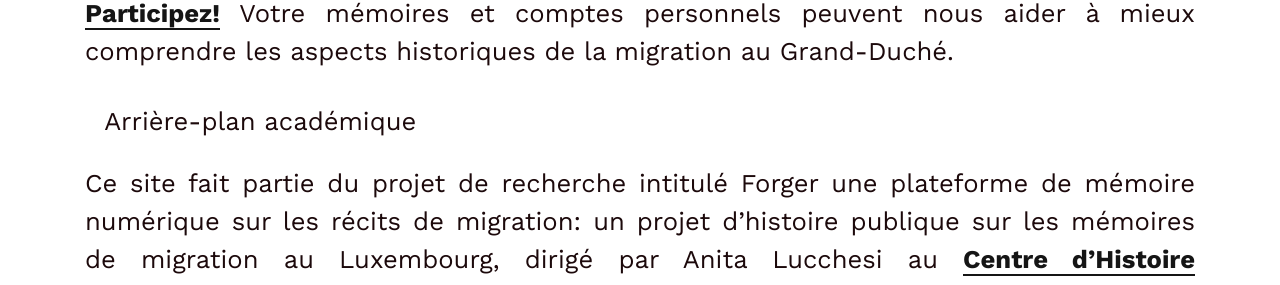
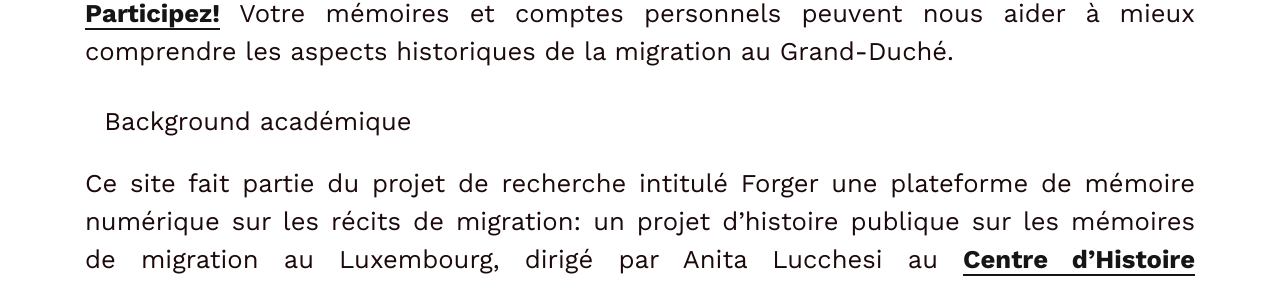
Before and after one commit to C2DH/memorecord, a Jekyll site: the page built from pages/the-project.fr.md, in a window 1280 px wide. Shown: the part 677-962 px from the top of the page. Built offline with Jekyll 4.4.1, drawn with Linux system fonts in a browser that asks for light colours.

Commit message:
Update the-project.fr.md

```diff
--- a/pages/the-project.fr.md
+++ b/pages/the-project.fr.md
@@ -14,7 +14,7 @@ title: Le projet
 La participation communautaire est l'âme de cette expérience de *crowdsourcing*. [**Participez!**](https://c2dh.github.io/memorecord/take-part/) Votre mémoires et comptes personnels peuvent nous aider à mieux comprendre les aspects historiques de la migration au Grand-Duché.
 
 
-## Arrière-plan académique
+## Background académique
 
 Ce site fait partie du projet de recherche intitulé Forger une plateforme de mémoire numérique sur les récits de migration: un projet d'histoire publique sur les mémoires de migration au Luxembourg, dirigé par Anita Lucchesi au [**Centre d'Histoire Contemporaine et Numérique**](https://www.c2dh.uni.lu/) ([Université du Luxembourg])(https://www.uni.lu/), et financé par le [Fonds national de la recherche, Luxembourg](https://www.fnr.lu).
 
```
